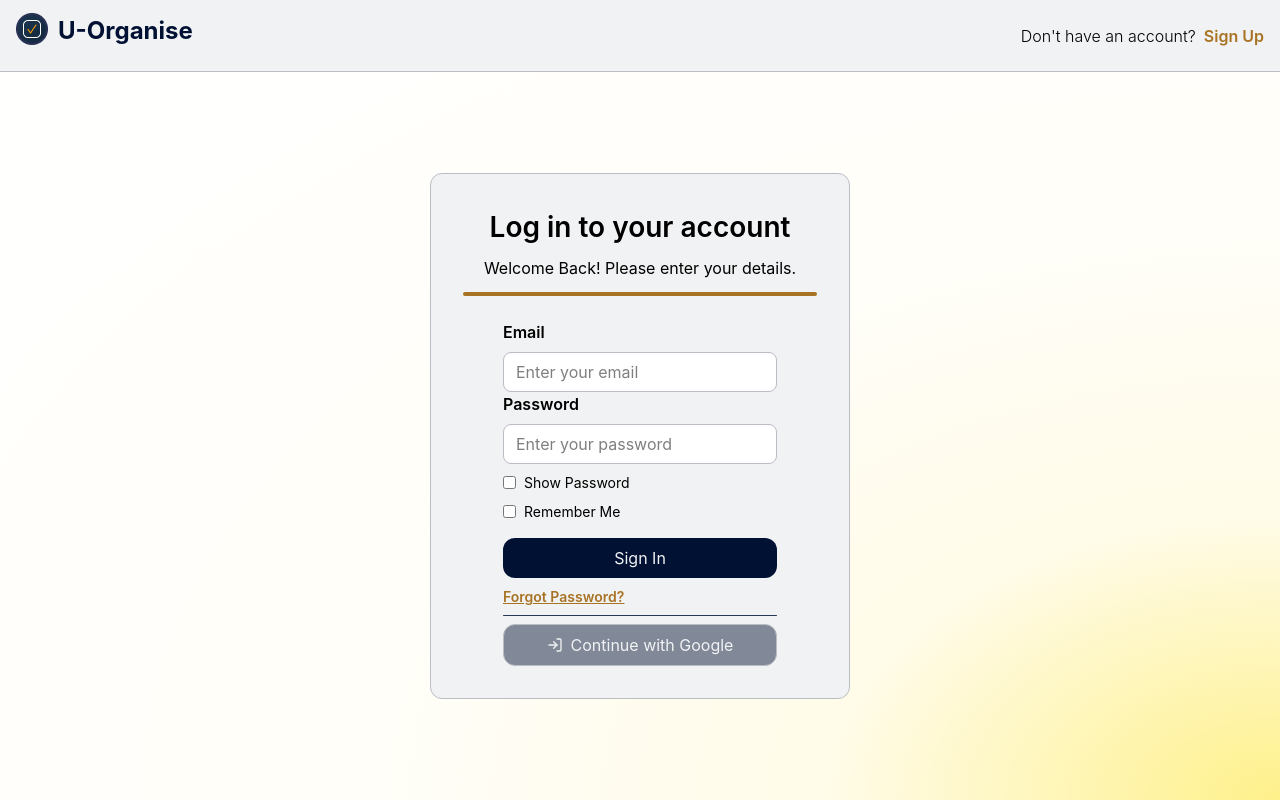
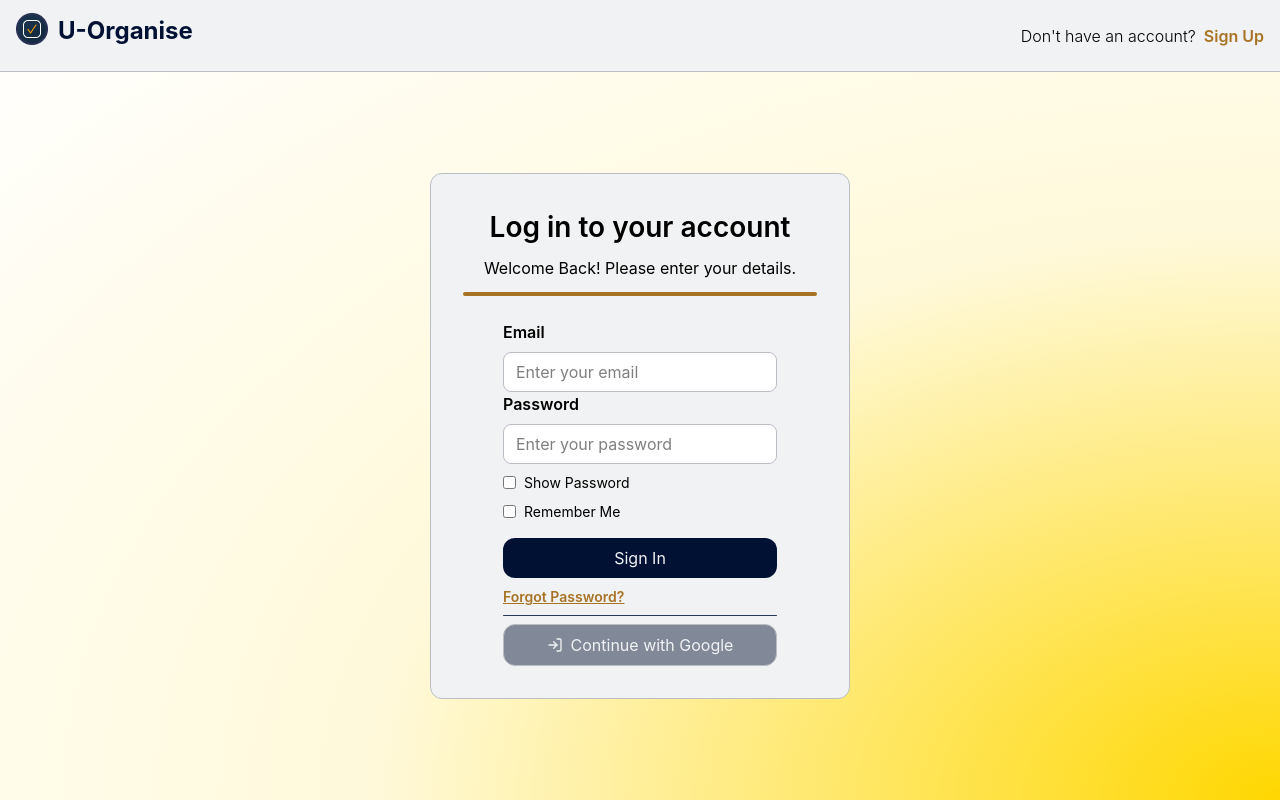
Before and after one commit to Sihle-Thwa/SportsManagment, a React (Vite) app in the folder frontend/: page /signIn in a window 1280 px wide. Built offline with nearby package versions, Linux system fonts and the light colour scheme.

Commit message:
refactor: enhance MessagesSummary and CardPlayerSummary components for improved structure and styling consistency; update CSS for better layout and spacing

```diff
--- a/frontend/src/components/common/Cards/Messages/MessagesSummary.tsx
+++ b/frontend/src/components/common/Cards/Messages/MessagesSummary.tsx
@@ -75,9 +75,11 @@ export const MessagesSummary: React.FC<{
                   <div className="cardMessages-Body__ListItemDetails">
                     <div className="cardMessages-Body__ListItemTop">
                       <div className="cardMessages-Body__ListItemSender">
-						{msg.sender.name}</div>
+                        {msg.sender.name}
+                      </div>
                       <div className="cardMessages-Body__ListItemTime">
-						{msg.timestamp}</div>
+                        {msg.timestamp}
+                      </div>
                     </div>
                     <div className="cardMessages-Body__ListItemMessage">
                       {msg.message}
--- a/frontend/src/components/common/Cards/Messages/messagessummary.css
+++ b/frontend/src/components/common/Cards/Messages/messagessummary.css
@@ -31,7 +31,7 @@
   flex-direction: row;
   align-items: center;
   justify-content: space-between;
-  padding: 16px;
+  padding: 12px;
   border-bottom: 1px solid var(--card-border);
 }
 
--- a/frontend/src/components/common/Cards/Users/CardPlayerSummary.tsx
+++ b/frontend/src/components/common/Cards/Users/CardPlayerSummary.tsx
@@ -5,22 +5,22 @@ import "./cardplayersummary.css";
 
 export const CardPlayerSummary = () => {
   return (
-		<div className="card-player">
-			<div className="card-player-header">
-				<div className="card-player-header-title">Players </div>
-				<div className="card-player-header-actions">
-					<button
-						className="button button-ghost button-icon-only"
-						aria-label="More options"
-					>
+    <div className="cardPlayers" aria-labelledby="players-heading">
+      <div className="cardPlayers-Container">
+        <div className="cardPlayers-Content">
+          <div className="cardPlayers-Header">
+            <div className="cardPlayers-Header__Heading">Players</div>
+            <div className="cardPlayers-Header__Actions">
+              <button className="cardPlayers-Action">
                 <MoreVertical />
               </button>
             </div>
           </div>
-			<div className="card-player-body chart-body">
+          <div className="cardPlayers-Body">
             <ChartBar />
           </div>
-			{/* Add Options to add a new player in the vertical button as a modal */}
+        </div>
+      </div>
     </div>
   );
 };
--- a/frontend/src/components/common/Cards/Users/cardplayersummary.css
+++ b/frontend/src/components/common/Cards/Users/cardplayersummary.css
@@ -1,60 +1,61 @@
 @import "tailwindcss";
 
-@layer components {
-
-    .card-player {
+.cardPlayers {
   display: flex;
   flex-direction: column;
-      gap: 8px;
-      max-height: 320px;
-      padding: 0;
+  width: 100%;
+  height: 100%;
   overflow: hidden;
-      border: 1px solid var(--border-default);
+  background-color: var(--card-background);
   border-radius: var(--radius-lg);
+  border: 1px solid var(--card-border);
   box-shadow: var(--shadow-md);
-      background-color: var(--card-background);
 }
-    .card-player-header {
-      padding: 8px 12px;
-      border-bottom: 1px solid var(--border-default);
+.cardPlayers-Container {
   display: flex;
+  flex-direction: column;
+  width: 100%;
+  height: 100%;
+}
+
+.cardPlayers-Content {
+  display: flex;
+  flex-direction: column;
+  flex: 1;
+  overflow: hidden;
+}
+
+.cardPlayers-Header {
+  display: flex;
+  flex-direction: row;
   align-items: center;
   justify-content: space-between;
+  padding: 12px;
+  border-bottom: 1px solid var(--card-border);
 }
-    .card-player-header-title {
+
+.cardPlayers-Header__Heading {
   font-size: var(--title-size-default);
   font-weight: var(--font-weight-semibold);
-      color: var(--card-foreground, var(--colour-neutral-900));
+  color: var(--text-primary);
 }
 
-    .card-player-header-actions {
+.cardPlayers-Header__Actions {
   display: flex;
-      align-items: center;
-      gap: 4px;
-    }
-
-    .card-player-body {
-      display: flex;
-      flex-direction: column;
-      padding: 8px;
-      overflow: auto;
-    }
-
-    .chart-body {
-      flex: 1;
-    }
-
-    .card-player-footer {
-      padding: 8px 12px;
-      border-top: 1px solid var(--border-default);
-      display: flex;
-      align-items: center;
-      justify-content: space-between;
-    }
-    .players-cta {
-      display: flex;
-      align-items: center;
+  flex-direction: row;
   gap: 8px;
 }
 
+.cardPlayers-Action {
+  cursor: pointer;
+  padding: 8px;
+  border-radius: var(--radius-sm);
+  transition: background-color 0.2s;
 }
+
+.cardPlayers-Body {
+  flex: 1 1 auto;
+  height: 100%;
+  min-height: 0;
+  overflow: auto;
+}
--- a/frontend/src/styles/colours.css
+++ b/frontend/src/styles/colours.css
@@ -1,13 +1,7 @@
 /*  Light / default theme  */
 
 :root {
-  --background-canvas-gradient: radial-gradient(
-    at bottom right,
-    #fef08a 0%,
-    rgba(255, 240, 163, 0.25) 25%,
-    rgba(255, 240, 163, 0.08) 50%,
-    rgba(255, 255, 255, 1) 100%
-  );
+
 
   /* Primary colour Scale */
   --colour-primary: hsl(220, 100%, 10%);
--- a/frontend/src/styles/semantic-tokens.css
+++ b/frontend/src/styles/semantic-tokens.css
@@ -7,9 +7,8 @@
   /* Background */
   --background-canvas-gradient: radial-gradient(
     at bottom right,
-			#fef08a 0%,
-			rgba(255, 240, 163, 0.25) 25%,
-			rgba(255, 240, 163, 0.08) 50%,
+    #ffd700 0%,
+    rgba(255, 240, 163, 0.4) 50%,
     rgba(255, 255, 255, 1) 100%
   );
 
@@ -131,7 +130,7 @@
   --layout-shadow-active: 0 4px 12px hsla(220, 15%, 15%, 0.15);
 
   /* Sidebar Navigation */
-    --sidebar-background: var(--colour-neutral-100);
+  --sidebar-background: #fff;
   --sidebar-border: var(--border-subtle);
   --sidebar-text: var(--colour-neutral-100);
   --sidebar-text-secondary: var(--colour-neutral-300);
@@ -144,7 +143,7 @@
   --sidebar-item-text-active: var(--colour-neutral-100);
 
   /* Navbar Components */
-    --navbar-background: var(--colour-neutral-100);
+  --navbar-background: #fff;
   --navbar-border: var(--border-subtle);
   --navbar-text: var(--colour-neutral-900);
   --navbar-text-secondary: var(--colour-neutral-500);
@@ -154,7 +153,7 @@
   --navbar-icon-disabled: var(--colour-neutral-300);
 
   /* Card Components */
-    --card-background: #FFF;
+  --card-background: #fff;
   --card-border: var(--border-subtle);
   --card-shadow: 0 1px 2px hsla(220, 15%, 15%, 0.1);
   --card-shadow-hover: 0 4px 12px hsla(220, 15%, 15%, 0.15);
```
Lines whose indentation alone changed are shown as unchanged.
